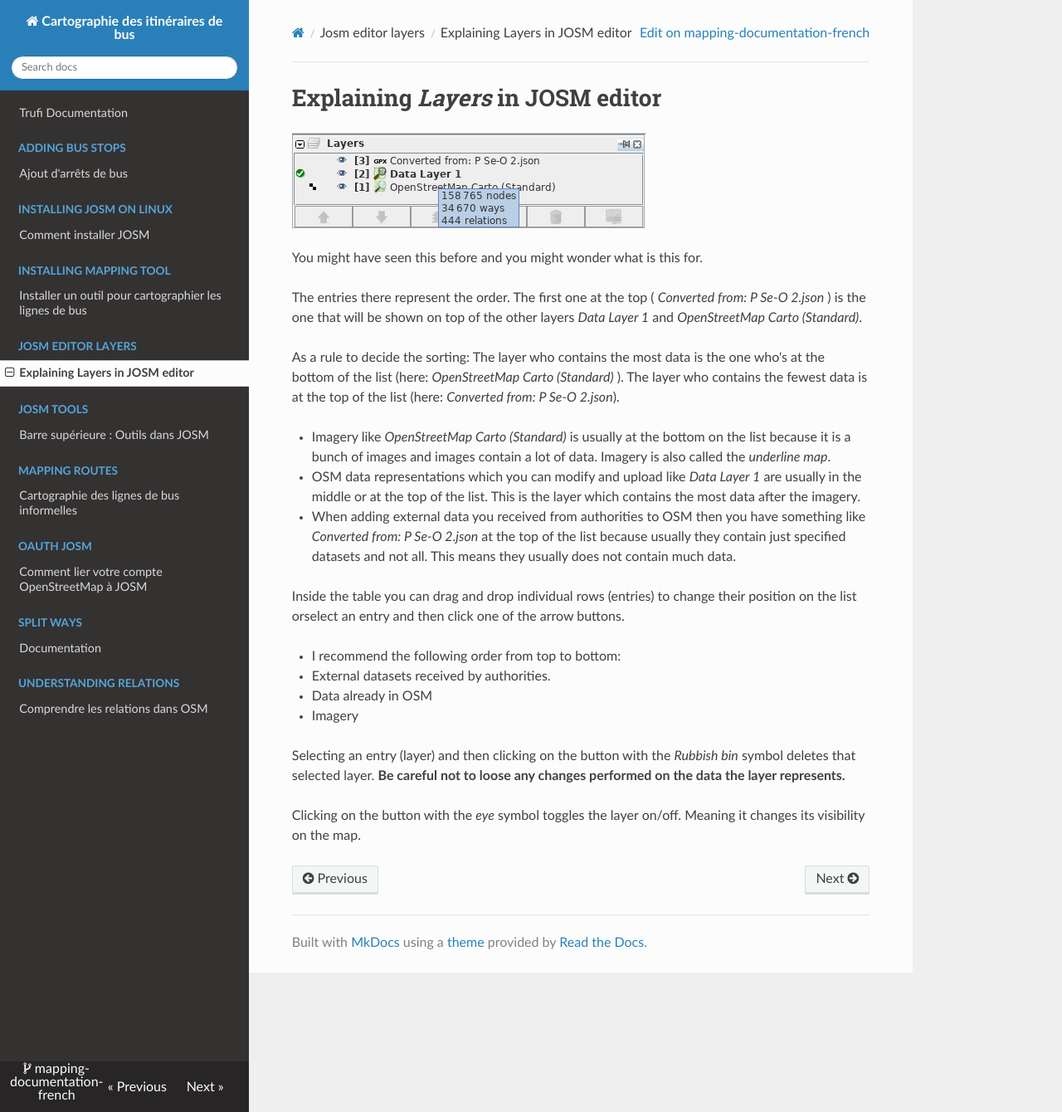
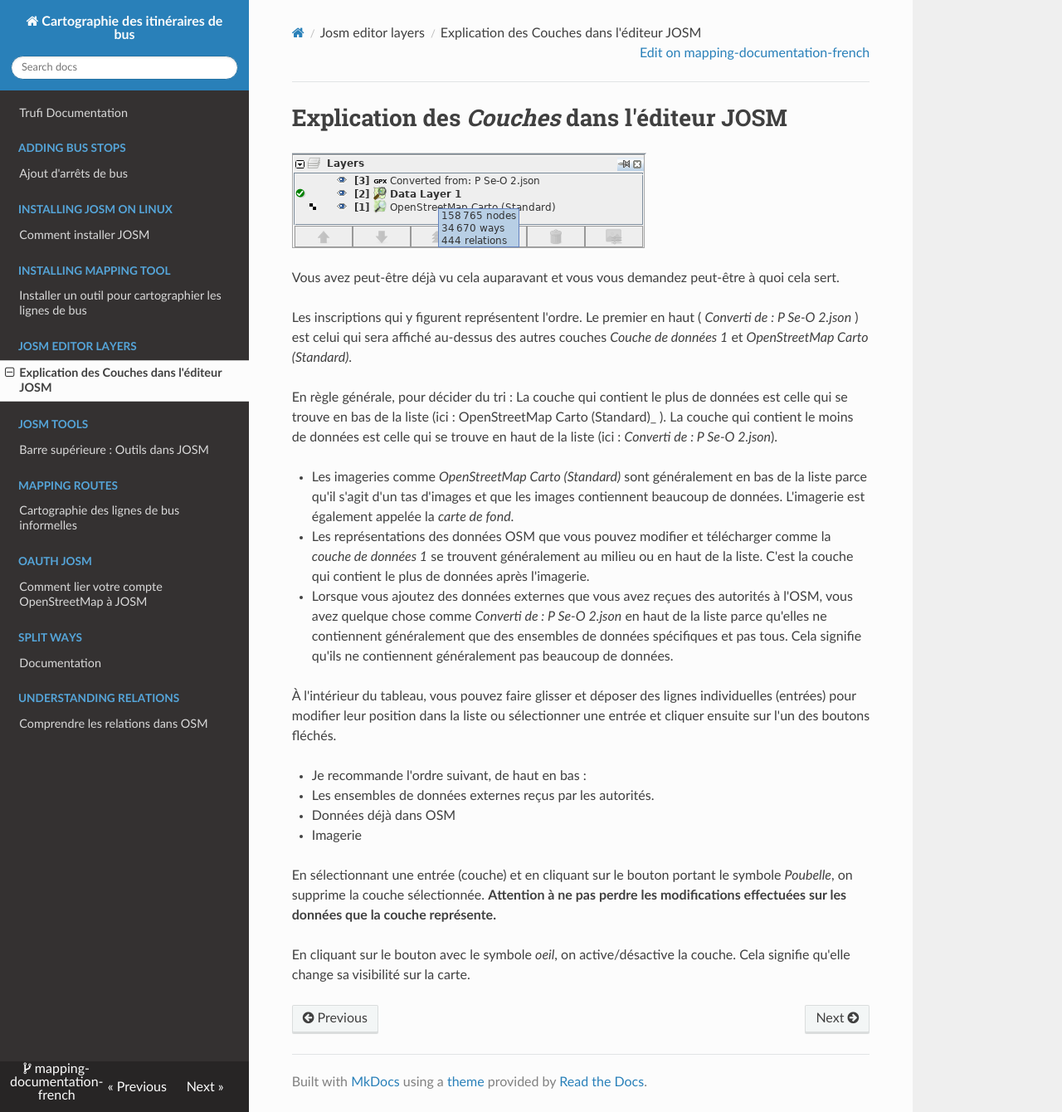
Before and after one commit to trufi-association/mapping-documentation-french, an MkDocs documentation site: the page built from docs/josm-editor-layers/index.md, in a window 1280 px wide and 1340 px high. Shown: the whole window at 83% size. Built offline with MkDocs 1.6.1, drawn with Linux system fonts in a browser that asks for light colours; nearby versions of some CDN libraries.

Commit message:
Update index.md

```diff
--- a/docs/josm-editor-layers/index.md
+++ b/docs/josm-editor-layers/index.md
@@ -1,29 +1,29 @@
-# Explaining _Layers_ in JOSM editor
+# Explication des _Couches_ dans l'éditeur JOSM
 
 ![](josm-editor-layers.png)
 
-You might have seen this before and you might wonder what is this for.
+Vous avez peut-être déjà vu cela auparavant et vous vous demandez peut-être à quoi cela sert.
 
-The entries there represent the order. The first one at the top ( _Converted from: P Se-O 2.json_ ) is the one that will be shown on top of the other layers _Data Layer 1_ and _OpenStreetMap Carto (Standard)_.
+Les inscriptions qui y figurent représentent l'ordre. Le premier en haut ( _Converti de : P Se-O 2.json_ ) est celui qui sera affiché au-dessus des autres couches _Couche de données 1_ et _OpenStreetMap Carto (Standard)_.
 
-As a rule to decide the sorting: The layer who contains the most data is the one who's at the bottom of the list (here: _OpenStreetMap Carto (Standard)_ ). The layer who contains the fewest data is at the top of the list (here: _Converted from: P Se-O 2.json_).
+En règle générale, pour décider du tri : La couche qui contient le plus de données est celle qui se trouve en bas de la liste (ici : OpenStreetMap Carto (Standard)_ ). La couche qui contient le moins de données est celle qui se trouve en haut de la liste (ici : _Converti de : P Se-O 2.json_).
 
-- Imagery like *OpenStreetMap Carto (Standard)* is usually at the bottom on the list because it is a bunch of images and images contain a lot of data. Imagery is also called the _underline map_.
+- Les imageries comme *OpenStreetMap Carto (Standard)* sont généralement en bas de la liste parce qu'il s'agit d'un tas d'images et que les images contiennent beaucoup de données. L'imagerie est également appelée la _carte de fond_.
 
-- OSM data representations which you can modify and upload like _Data Layer 1_ are usually in the middle or at the top of the list. This is the layer which contains the most data after the imagery.
+- Les représentations des données OSM que vous pouvez modifier et télécharger comme la _couche de données 1_ se trouvent généralement au milieu ou en haut de la liste. C'est la couche qui contient le plus de données après l'imagerie.
 
-- When adding external data you received from authorities to OSM then you have something like *Converted from: P Se-O 2.json* at the top of the list because usually they contain just specified datasets and not all. This means they usually does not contain much data.
+- Lorsque vous ajoutez des données externes que vous avez reçues des autorités à l'OSM, vous avez quelque chose comme *Converti de : P Se-O 2.json* en haut de la liste parce qu'elles ne contiennent généralement que des ensembles de données spécifiques et pas tous. Cela signifie qu'ils ne contiennent généralement pas beaucoup de données.
 
-Inside the table you can drag and drop individual rows (entries) to change their position on the list orselect an entry and then click one of the arrow buttons.
+À l'intérieur du tableau, vous pouvez faire glisser et déposer des lignes individuelles (entrées) pour modifier leur position dans la liste ou sélectionner une entrée et cliquer ensuite sur l'un des boutons fléchés.
 
-- I recommend the following order from top to bottom:
+- Je recommande l'ordre suivant, de haut en bas :
 
-  - External datasets received by authorities.
+  - Les ensembles de données externes reçus par les autorités.
 
-  - Data already in OSM
+  - Données déjà dans OSM
 
-  - Imagery
+  - Imagerie
 
-Selecting an entry (layer) and then clicking on the button with the _Rubbish bin_ symbol deletes that selected layer. **Be careful not to loose any changes performed on the data the layer represents.**
+En sélectionnant une entrée (couche) et en cliquant sur le bouton portant le symbole _Poubelle_, on supprime la couche sélectionnée. **Attention à ne pas perdre les modifications effectuées sur les données que la couche représente.**
 
-Clicking on the button with the _eye_ symbol toggles the layer on/off. Meaning it changes its visibility on the map.
+En cliquant sur le bouton avec le symbole _oeil_, on active/désactive la couche. Cela signifie qu'elle change sa visibilité sur la carte.
```
